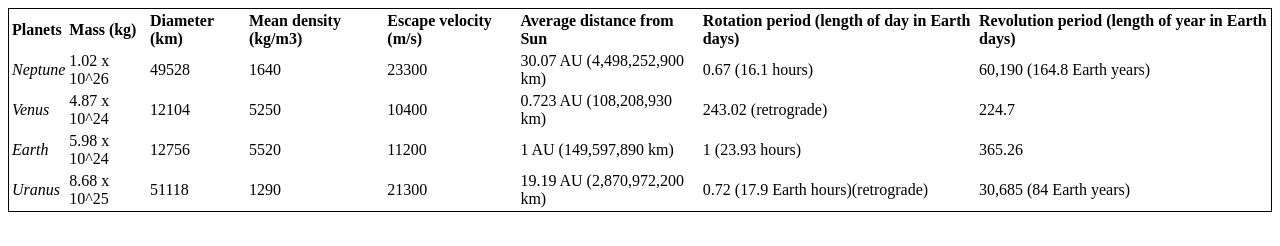
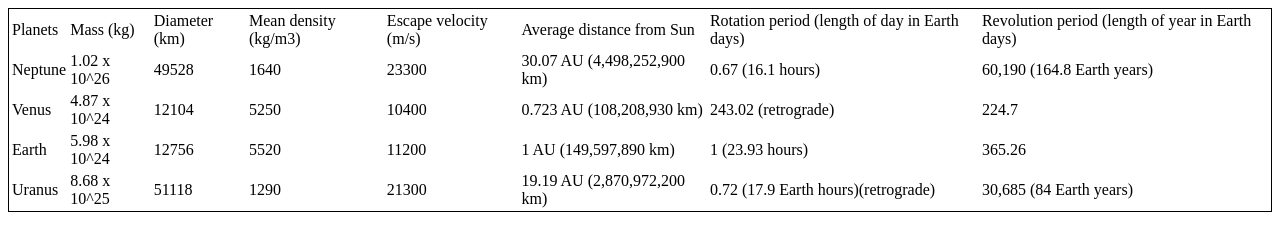
Before and after one commit to ahuerta6/lab5, a plain HTML site: page index.html in a window 1280 px wide. Drawn offline with Linux system fonts and the light colour scheme.

Commit message:
taking out bold and italicize

```diff
--- a/index.html
+++ b/index.html
@@ -9,18 +9,18 @@
         <div id="table">
             <table>
                 <tr>
-                    <td><b>Planets</b></td>
-                    <td><b>Mass (kg)</b></td>
-                    <td><b>Diameter (km)</b></td>
-                    <td><b>Mean density (kg/m3)</b></td>
-                    <td><b>Escape velocity (m/s)</b></td>
-                    <td><b>Average distance from Sun</b></td>
-                    <td><b>Rotation period (length of day in Earth days)</b></td>
-                    <td><b>Revolution period (length of year in Earth days)</b></td>
+                    <td>Planets</td>
+                    <td>Mass (kg)</td>
+                    <td>Diameter (km)</td>
+                    <td>Mean density (kg/m3)</td>
+                    <td>Escape velocity (m/s)</td>
+                    <td>Average distance from Sun</td>
+                    <td>Rotation period (length of day in Earth days)</td>
+                    <td>Revolution period (length of year in Earth days)</td>
                 </tr>
 
                 <tr>
-                    <td><i>Neptune</i></td>
+                    <td>Neptune</td>
                     <td>1.02 x 10^26</td>
                     <td>49528</td>
                     <td>1640</td>
@@ -31,7 +31,7 @@
                 </tr>
 
                 <tr>
-                    <td><i>Venus</i></td>
+                    <td>Venus</td>
                     <td>4.87 x 10^24</td>
                     <td>12104</td>
                     <td>5250</td>
@@ -42,7 +42,7 @@
                 </tr>
 
                 <tr>
-                    <td><i>Earth</i></td>
+                    <td>Earth</td>
                     <td>5.98 x 10^24</td>
                     <td>12756</td>
                     <td>5520</td>
@@ -53,7 +53,7 @@
                 </tr>
 
                 <tr>
-                    <td><i>Uranus</i></td>
+                    <td>Uranus</td>
                     <td>8.68 x 10^25</td>
                     <td>51118</td>
                     <td>1290</td>
```
